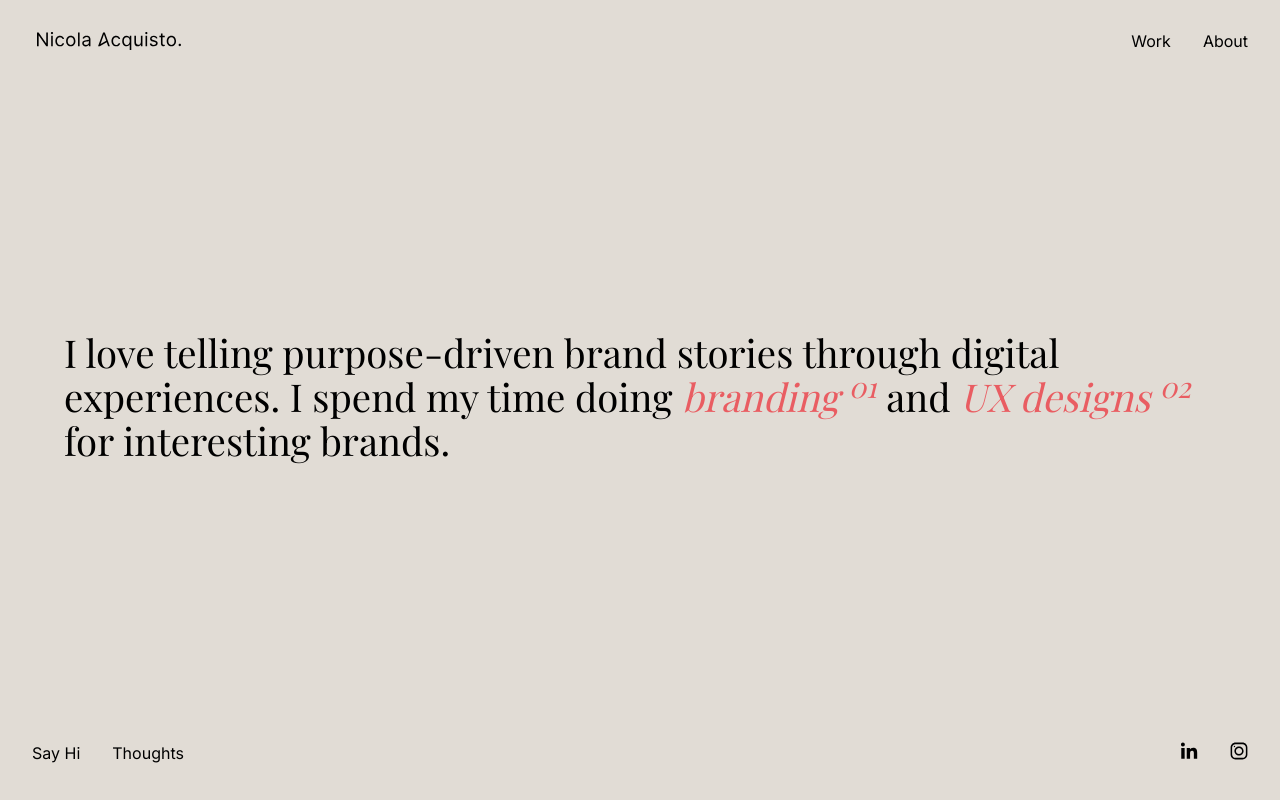
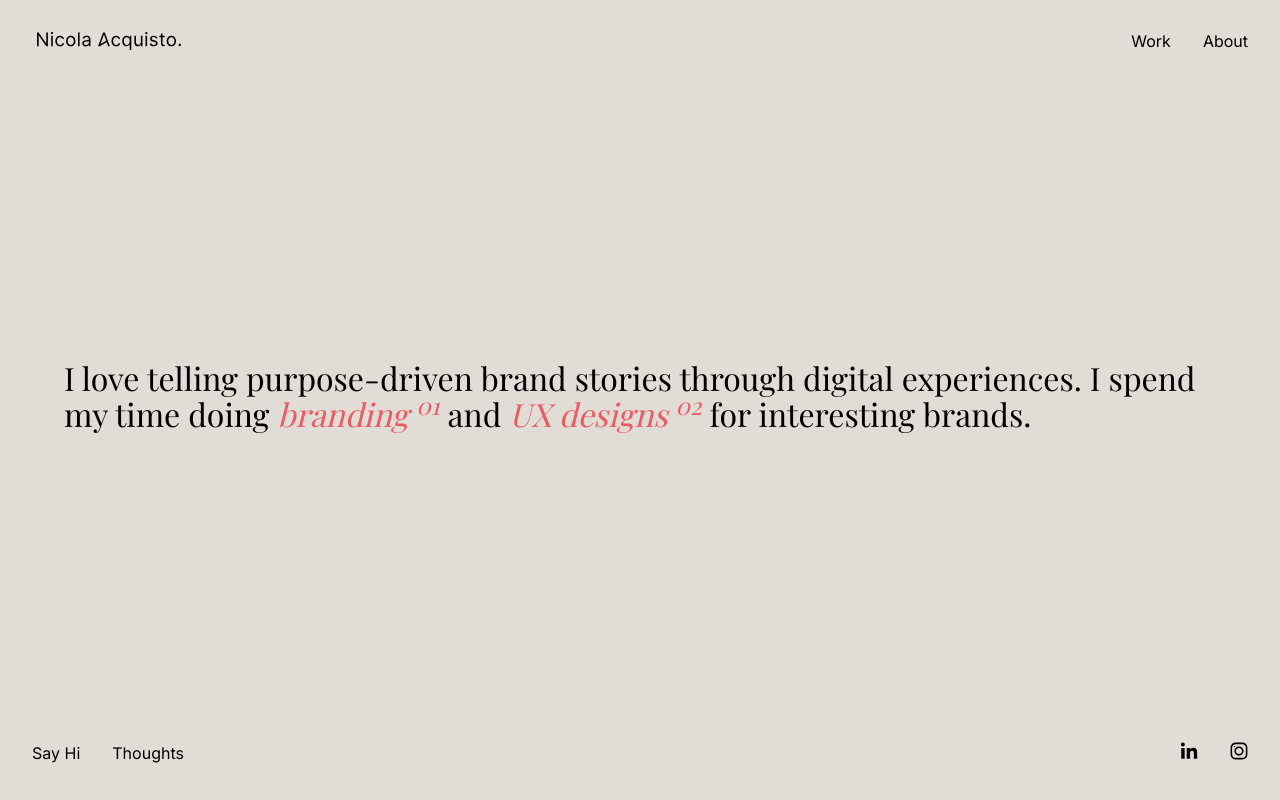
Before and after one commit to dainemawer/nicolaacquisto, a Next.js app: page /home in a window 1280 px wide. Built offline with nearby package versions, Linux system fonts and the light colour scheme; a web font is replaced by a local one.

Commit message:
Reduced font-size

```diff
--- a/components/Banner/Banner.styled.js
+++ b/components/Banner/Banner.styled.js
@@ -18,10 +18,6 @@ export const Title = styled.h1`
     padding: 0 2rem;
   }
 
-  @media (min-width: 1024px) {
-    font-size: 2.4rem;
-  }
-
   @media (min-width: 1281px) {
     font-size: 3rem;
   }
```
